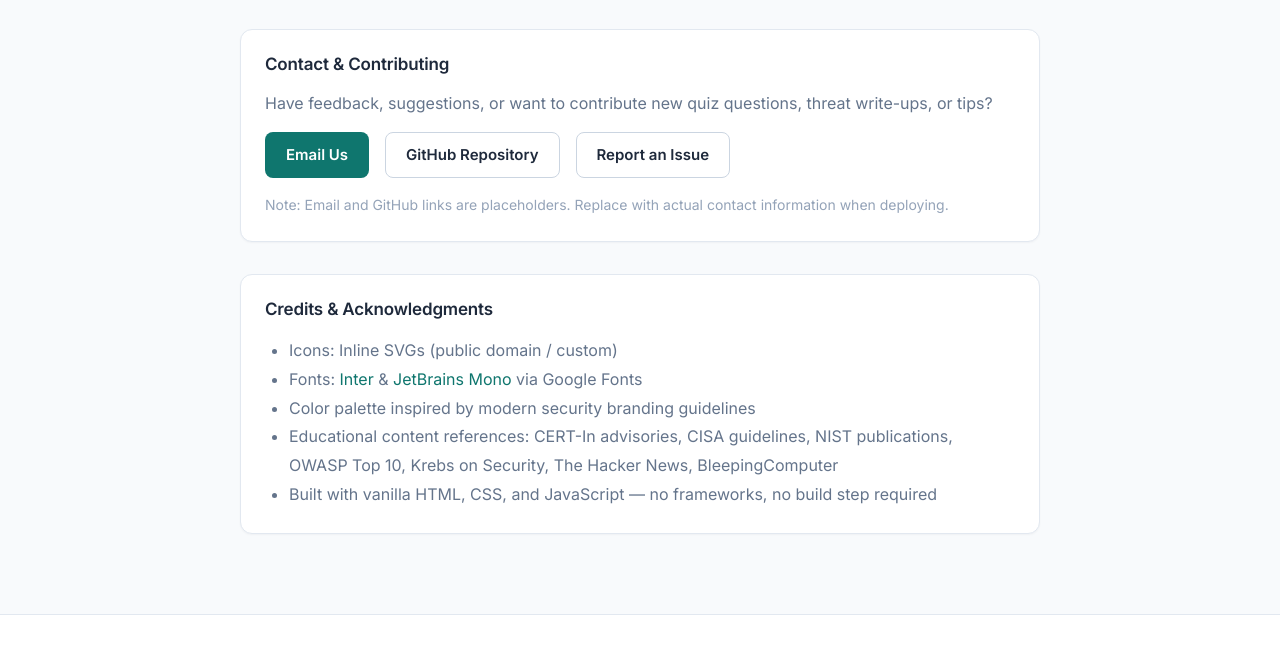
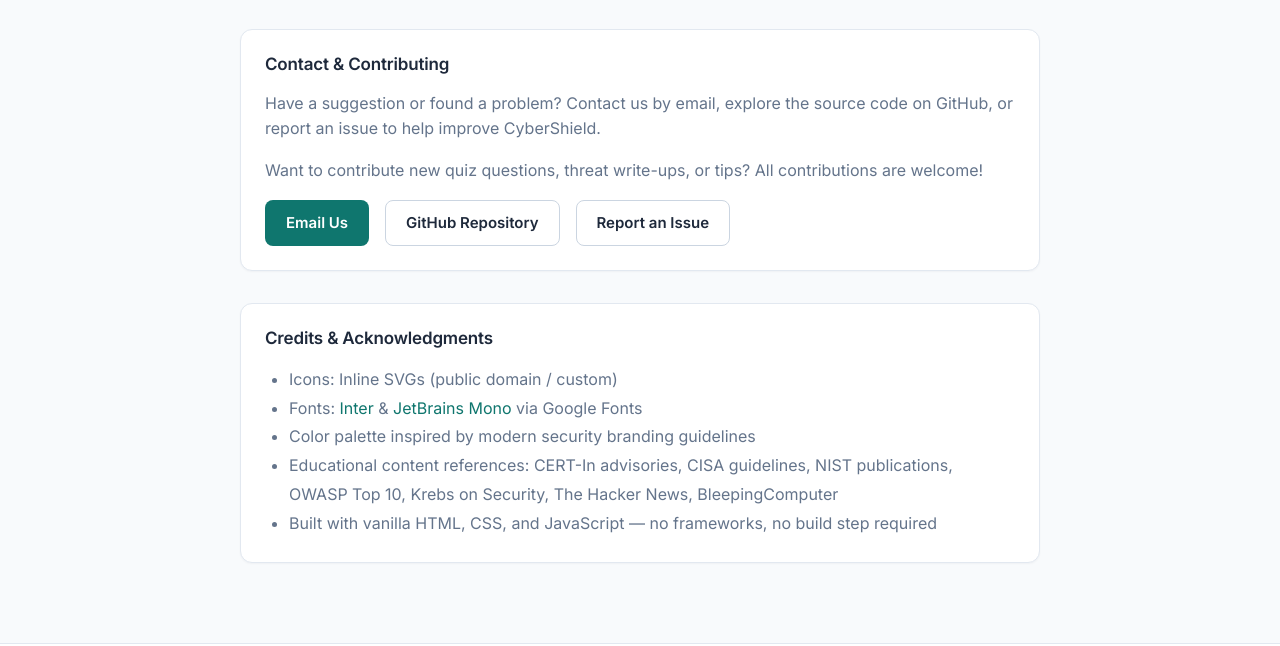
Before and after one commit to muhammadyusufansari786-ops/CyberShield, a website: page html/about.html in a window 1280 px wide. Shown: the part 1815-2461 px from the top of the page. Drawn offline with Linux system fonts and the light colour scheme.

Commit message:
Update contact and contribution section in About page

```diff
--- a/html/about.html
+++ b/html/about.html
@@ -154,13 +154,13 @@
             <div class="card-header">
               <h2 class="card-title">Contact & Contributing</h2>
             </div>
-            <p style="color: var(--color-text-secondary); margin-bottom: 1rem;">Have feedback, suggestions, or want to contribute new quiz questions, threat write-ups, or tips?</p>
+            <p style="color: var(--color-text-secondary); margin-bottom: 1rem;">Have a suggestion or found a problem? Contact us by email, explore the source code on GitHub, or report an issue to help improve CyberShield.</p>
+            <p style="color: var(--color-text-secondary); margin-bottom: 1rem;">Want to contribute new quiz questions, threat write-ups, or tips? All contributions are welcome!</p>
             <div style="display: flex; flex-wrap: wrap; gap: 1rem; align-items: center;">
-              <a href="mailto:contact@cybershield.example" class="btn btn-primary">Email Us</a>
-              <a href="#" class="btn btn-secondary">GitHub Repository</a>
-              <a href="#" class="btn btn-secondary">Report an Issue</a>
+              <a href="mailto:muhammadyusufansari786@gmail.com?subject=CyberShield%20-%20Feedback%20and%20Contribution&body=Hi%20CyberShield%20team%2C%0D%0A%0D%0AFeedback%2Fcontribution%20topic%3A%20%0D%0A%0D%0ADetails%3A%20%0D%0A%0D%0A(e.g.%20feedback%2C%20suggestions%2C%20quiz%20questions%2C%20threat%20write-ups%2C%20or%20cybersecurity%20tips)%0D%0A" class="btn btn-primary">Email Us</a>
+              <a href="https://github.com/muhammadyusufansari786-ops/CyberShield" target="_blank" rel="noopener noreferrer" class="btn btn-secondary">GitHub Repository</a>
+              <a href="https://github.com/muhammadyusufansari786-ops/CyberShield/issues/new?title=Issue%20Report&body=Describe%20the%20issue%20here%20(bug%2C%20broken%20link%2C%20incorrect%20cybersecurity%20information%2C%20quiz%20error%2C%20UI%20problem%2C%20or%20feature%20request)%3A%0D%0A%0D%0APage%20affected%3A%20%0D%0A%0D%0ASteps%20to%20reproduce%3A%20" target="_blank" rel="noopener noreferrer" class="btn btn-secondary">Report an Issue</a>
             </div>
-            <p style="color: var(--color-text-muted); font-size: 0.875rem; margin-top: 1rem;">Note: Email and GitHub links are placeholders. Replace with actual contact information when deploying.</p>
           </div>
 
           <!-- Credits -->
```
